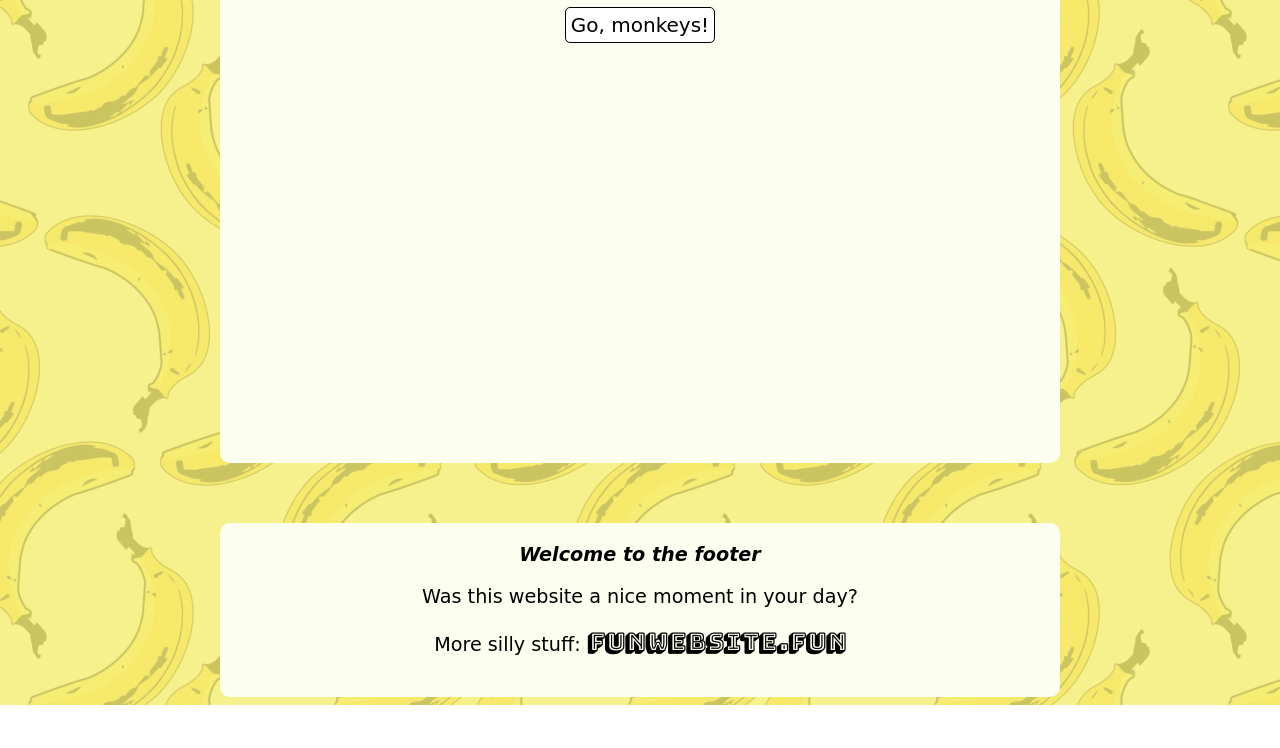
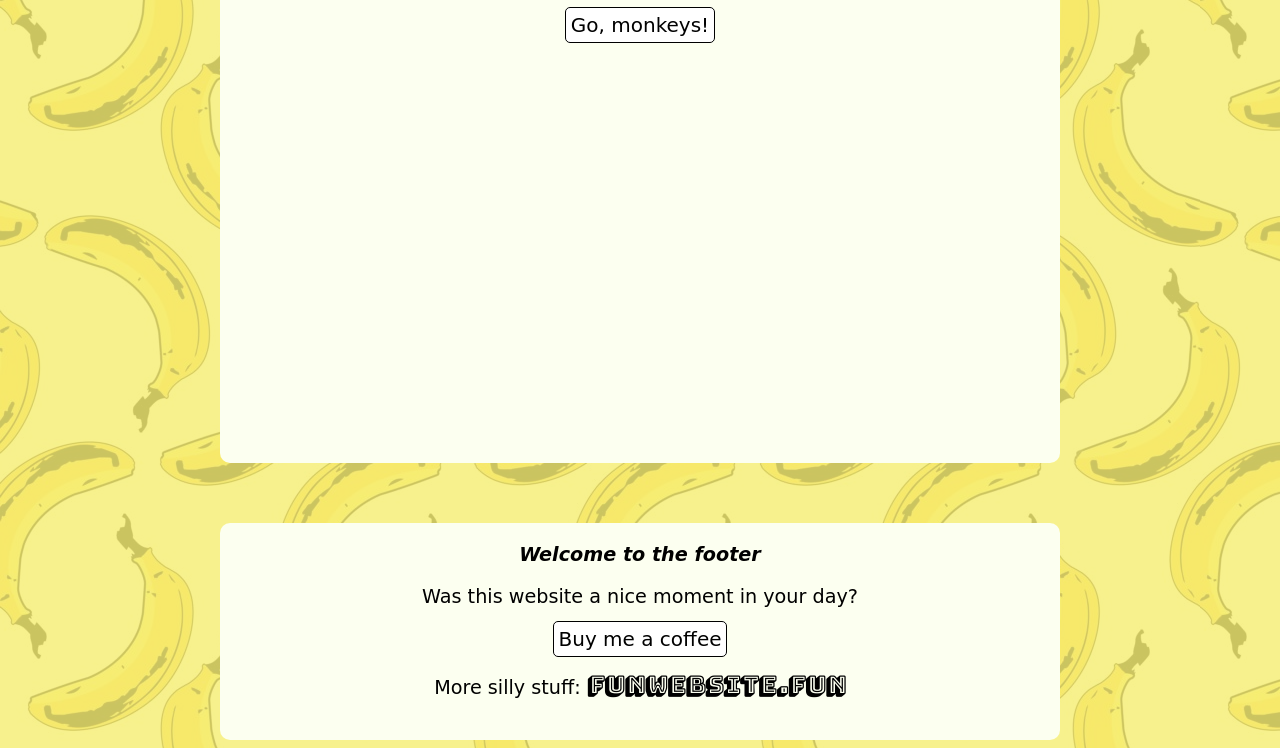
Before and after one commit to tichaelmurvey/monkeys, a plain HTML site: page index.html in a window 1280 px wide. Shown: the part 1033-1781 px from the top of the page. Before the commit the page ends 1738 px from the top, so only its background shows below. Drawn offline with nearby package versions, Linux system fonts and the light colour scheme; a web font is replaced by a local one.

Commit message:
campaign for ga

```diff
--- a/index.html
+++ b/index.html
@@ -73,8 +73,8 @@
 <footer>
     <em><strong>Welcome to the footer</strong></em>
     <p>Was this website a nice moment in your day? </p>
-    <script type="text/javascript" src="https://cdnjs.buymeacoffee.com/1.0.0/button.prod.min.js" data-name="bmc-button" data-slug="frommountains" data-color="#FFDD00" data-emoji=""  data-font="Comic" data-text="Buy me a coffee" data-outline-color="#000000" data-font-color="#000000" data-coffee-color="#ffffff" ></script>
-    <p>More silly stuff: <a target="_blank" class="fun" href="https://funwebsite.fun">Funwebsite.fun</a></p>
+    <a class="coffee" href="https://www.buymeacoffee.com/frommountains?utm_source=sunset">Buy me a coffee</a>
+    <p>More silly stuff: <a target="_blank" class="fun" href="https://funwebsite.fun?utm_source=sunset">Funwebsite.fun</a></p>
 </footer>
     <script src="monkeys.js"></script>
 </body>
--- a/style.css
+++ b/style.css
@@ -39,21 +39,25 @@ body {
     margin: 0 10px;
 }
 
-select, button {
+select, button, .coffee {
     font-family: 'Playpen Sans', cursive;
     font-size: 20px;
     padding: 5px;
     border-radius: 5px;
 }
 
-button {
+button, .coffee {
     background-color: rgb(255, 255, 255);
     border: 1px solid rgb(0, 0, 0);
     cursor: pointer;
     transition: 0.3s;
 }
+.coffee {
+    text-decoration: none;
+    color: rgb(0, 0, 0);
+}
 
-button:hover {
+button:hover, .coffee:hover {
     background-color: rgb(0, 0, 0);
     color: rgb(255, 255, 255);
 }
```
